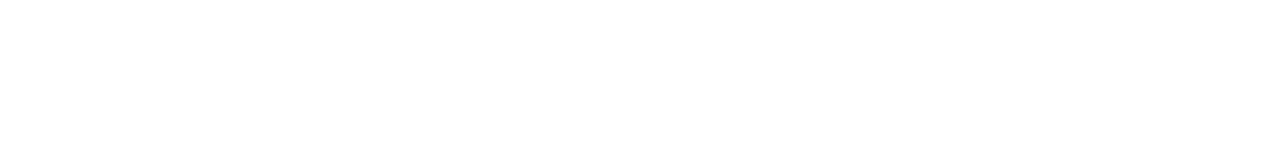
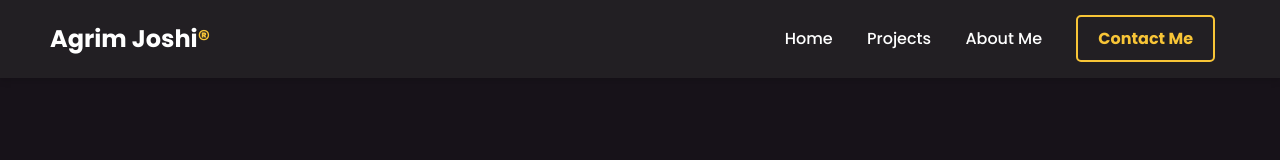
Before and after one commit to agrimmmm-cpp/agrimmmm-cpp.github.io, a plain HTML site: page index.html in a window 1280 px wide. Drawn offline with Linux system fonts and the light colour scheme.

Commit message:
Added a navbar with css styling

```diff
--- a/index.html
+++ b/index.html
@@ -3,8 +3,21 @@
 <head>
     <meta charset="UTF-8">
     <meta name="viewport" content="width=device-width, initial-scale=1.0">
-    <title>Personal Portfolio</title>
+    <title>Home</title>
+    <link rel="stylesheet" href="style.css">
+    <link href="https://fonts.googleapis.com/css2?family=Poppins:wght@400;500;600;700&display=swap" rel="stylesheet">
 </head>
+    <nav class="navbar">
+        <div class="logo">
+        <h1>Agrim Joshi<span>&reg;</span></h1>
+        </div>
+        <div class="menu">
+            <a href="#">Home</a>
+            <a href="#">Projects</a>
+            <a href="#">About Me</a>
+            <a href="https://mail.google.com/mail/?view=cm&fs=1&to=joshiagrim1@gmail.com&su=Subject&body=Message" target="_blank" class="button">Contact Me</a>
+        </div>
+    </nav>
 <body>
 
 </body>
--- a/style.css
+++ b/style.css
@@ -0,0 +1,41 @@
+* {
+    margin: 0;
+    padding: 0;
+    box-sizing: border-box;
+}
+body {
+    font-family: 'Poppins', sans-serif;
+    background-color: #171219;
+    color: #fff;
+    line-height: 1.6;
+}
+.navbar {
+    display: flex;
+    justify-content: space-between;
+    align-items: center;
+    padding: 20px 50px;
+    background-color: #221f23;
+    box-shadow: 0 4px 6px rgba(0, 0, 0, 0.1);
+}
+.navbar a {
+    text-decoration: none;
+    color: #fff;
+    margin: 0 15px;
+    font-weight: 500;
+}
+.navbar .button {
+    padding: 10px 20px;
+    border: 2px solid #F8C537;
+    border-radius: 5px;
+    color:#F8C537;
+    font-weight: bold;
+    text-decoration: none;
+    transition: background-color 0.3s, color 0.3s;
+}
+.navbar .button:hover {
+    background-color: #F8C537;
+    color: #171219;
+}
+.logo span{
+    color: #F8C537;
+}
```
